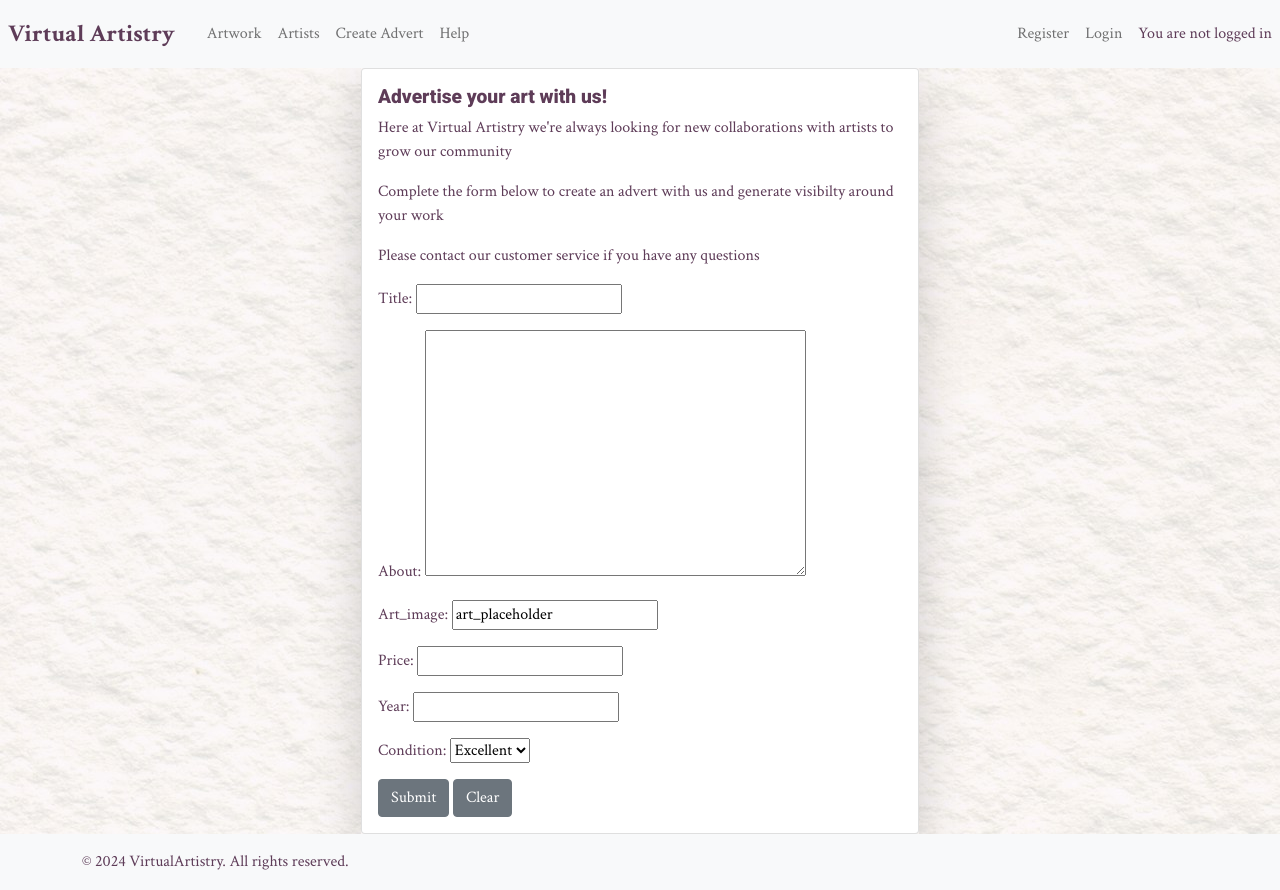
After one commit to olliesharp5/virtual-artistry, a Django app: page /create_advert/ in a window 1280 px wide. The commit adds this page. Run offline with Django 4.2, Linux system fonts and the light colour scheme; some libraries are stand-ins or nearby versions.

Commit message:
implemeneted create advert page and post form

```diff
--- a/artwork/forms.py
+++ b/artwork/forms.py
@@ -1,5 +1,28 @@
 from django import forms
-from .models import Review
+from django.utils.text import slugify
+from .models import Review, Art
+from artists.models import UserProfile
+
+# form for creating art adverts
+class ArtForm(forms.ModelForm):
+    class Meta:
+        model = Art
+        fields = ['title', 'about', 'art_image', 'price', 'year', 'condition']
+
+    def __init__(self, *args, **kwargs):
+        self.user = kwargs.pop('user', None)
+        super(ArtForm, self).__init__(*args, **kwargs)
+
+    def save(self, commit=True):
+        instance = super(ArtForm, self).save(commit=False)
+        instance.slug = slugify(instance.title)
+        instance.status = 0
+        instance.artist = UserProfile.objects.get(user=self.user)
+
+        if commit:
+            instance.save()
+        return instance
+
 
 class ReviewForm(forms.ModelForm):
     class Meta:
--- /dev/null
+++ b/artwork/templates/create_art.html
@@ -0,0 +1,31 @@
+{% extends "base.html" %}
+{% load static %}
+{% load crispy_forms_tags %}
+
+{% block content %}
+
+<!-- create_art.html content starts here -->
+
+<div class="container h-100">
+    <div class="row h-100 justify-content-center align-items-center no-gutters loading-item3">
+        <div class="col-12 col-md-6 shadow-lg d-flex align-items-center">
+            <div class="card">
+                <div class="card-body">
+                    <h2 class="card-title">Advertise your art with us!</h2>
+                    <p class="card-text">Here at Virtual Artistry we're always looking for new collaborations with artists to grow our community</p>
+                    <p class="card-text">Complete the form below to create an advert with us and generate visibilty around your work</p>
+                    <p class="card-text">Please contact our customer service if you have any questions</p>
+                    <form method="post" enctype="multipart/form-data">
+                        {% csrf_token %}
+                        {{ form.as_p }}
+                        <button class="btn btn-secondary" type="submit">Submit</button>
+                        <button class="btn btn-secondary" type="reset">Clear</button>
+                    </form>
+                </div>
+            </div>
+        </div>
+    </div>
+</div>
+{% endblock %}
+
+<!-- create_art.html content ends here -->
--- a/artwork/urls.py
+++ b/artwork/urls.py
@@ -6,6 +6,7 @@ from .views import like_artwork
 urlpatterns = [
     path('', views.ArtList.as_view(), name='home'),
     path('art/<slug:art_slug>/', views.art_details, name='art_details'),
+    path('create_advert/', views.create_advert, name='create_advert'),
     path('art/<slug:art_slug>/edit_review/<int:review_id>/',
          views.review_edit, name='review_edit'),
     path('art/<slug:art_slug>/delete_review/<int:review_id>/',
--- a/artwork/views.py
+++ b/artwork/views.py
@@ -5,7 +5,7 @@ from django.contrib import messages
 from django.http import HttpResponseRedirect
 from .models import Art, Review, Like
 from artists.models import UserProfile
-from .forms import ReviewForm
+from .forms import ReviewForm, ArtForm
 from .filters import ArtFilter
 
 # Create your views here.
@@ -38,6 +38,18 @@ def art_details(request, art_slug):
     return render(request, 'art_detail.html',
         {'art': art, 'user_has_liked': user_has_liked, 'review_form': form, 'reviews': reviews, 'artist_profile': artist_profile,}
     )
+
+
+def create_advert(request):
+    if request.method == 'POST':
+        form = ArtForm(request.POST, request.FILES, user=request.user)
+        if form.is_valid():
+            form.save()
+            messages.success(request, 'Your art advert has been created and is pending review by an admin.')
+            return redirect('your_redirect_view')
+    else:
+        form = ArtForm(user=request.user)
+    return render(request, 'create_art.html', {'form': form})
 
 @login_required
 def like_artwork(request, art_slug):
--- a/notes.txt
+++ b/notes.txt
@@ -6,3 +6,7 @@ email address: olliesharp5@gmail.com
 Additional Users:
 Username: user1
 Password: anormaluser
+
+
+test.artist@test.com
+test
--- a/templates/base.html
+++ b/templates/base.html
@@ -43,6 +43,9 @@
             </li>
             <li class="nav-item">
                 <a class="nav-link" href="{% url 'artists' %}">Artists</a>
+            </li>
+            <li class="nav-item">
+                <a class="nav-link" href="{% url 'create_advert' %}">Create Advert</a>
             </li>
             <li class="nav-item">
                 <a class="nav-link" href="{% url 'help' %}">Help</a>
```
